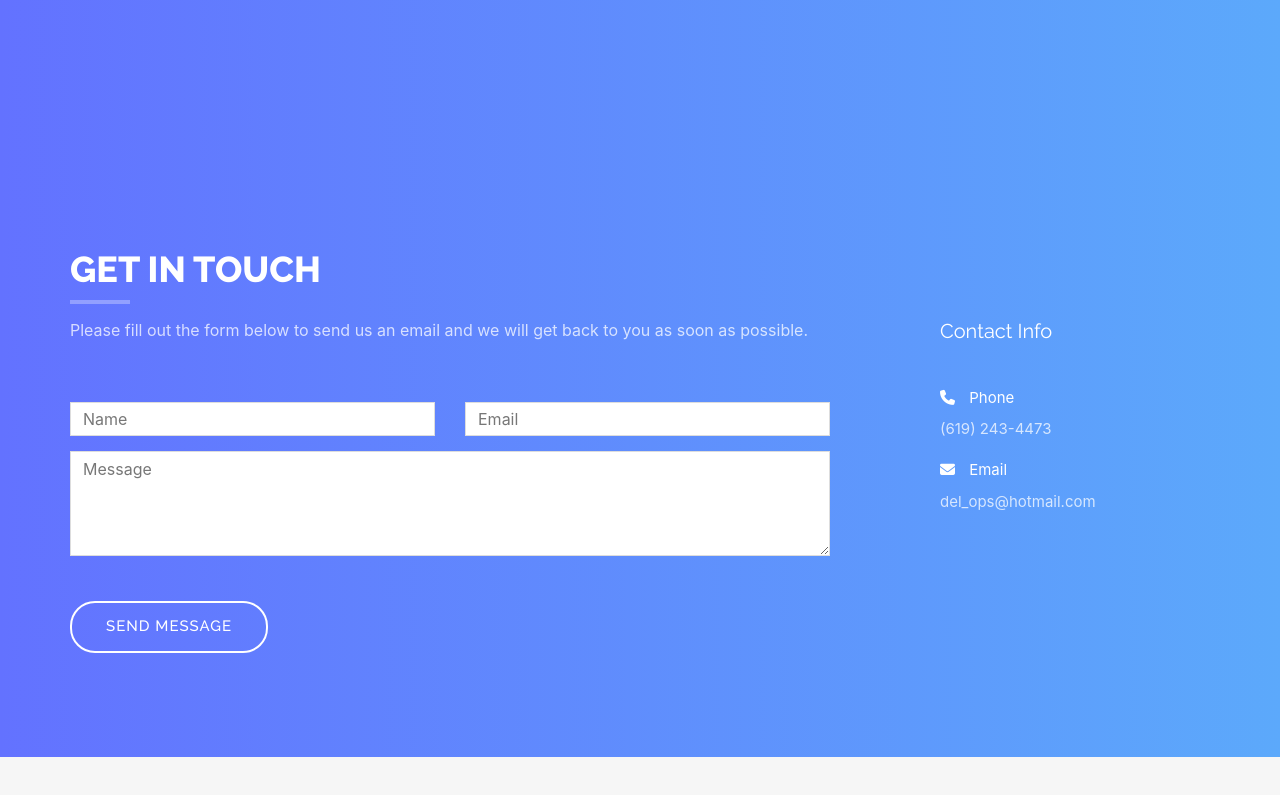
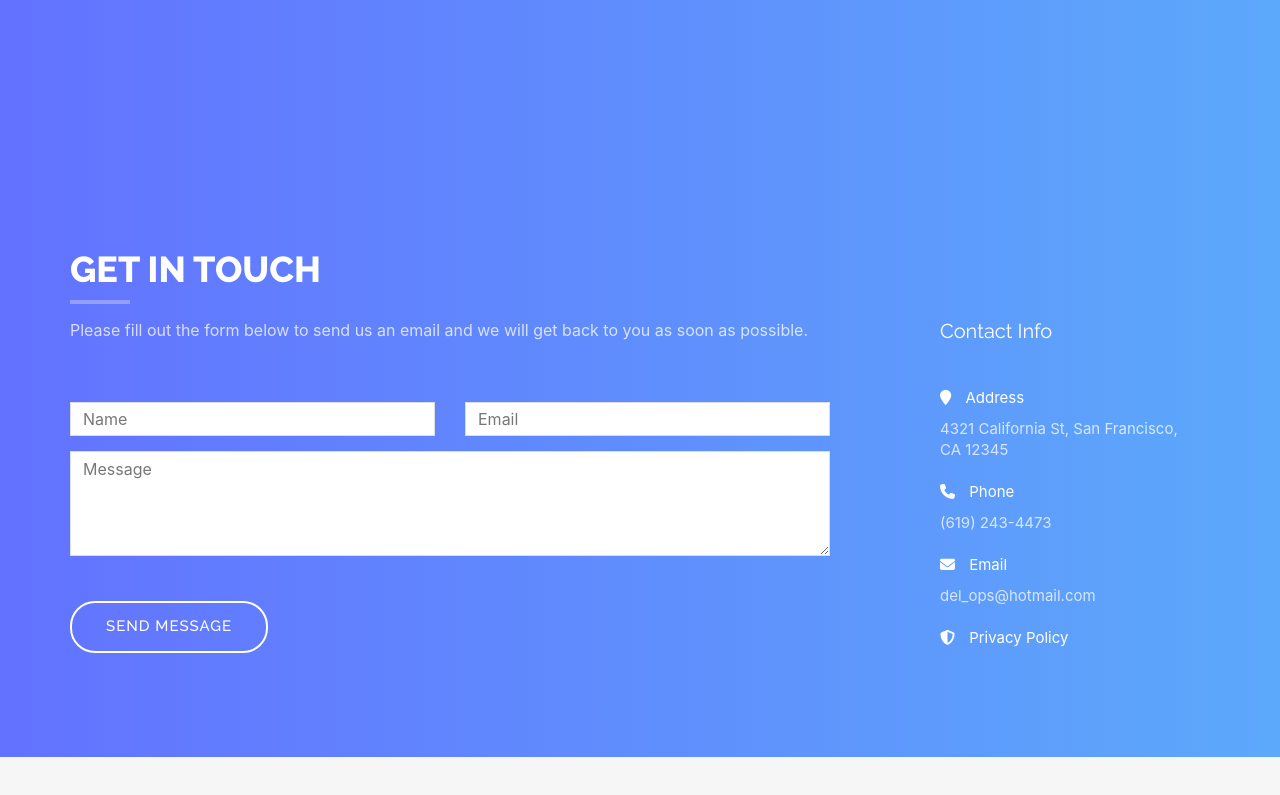
Before and after one commit to SteveEvrard/Haulcomm-Website, a React (Create React App) app: page / in a window 1280 px wide. Shown: the part 2340-3135 px from the top of the page. Built offline with nearby package versions, Linux system fonts and the light colour scheme; what smooth-scroll would draw is missing.

Commit message:
fix email service

```diff
--- a/src/components/contact.jsx
+++ b/src/components/contact.jsx
@@ -7,8 +7,10 @@ const initialState = {
   email: "",
   message: "",
 };
+
 export const Contact = (props) => {
   const [{ name, email, message }, setState] = useState(initialState);
+  const [emailBtnText, setEmailBtnText] = useState("Send Message")
 
   const handleChange = (e) => {
     const { name, value } = e.target;
@@ -20,18 +22,21 @@ export const Contact = (props) => {
   const handleSubmit = (e) => {
     e.preventDefault();
     console.log(name, email, message);
-
-    {/* replace below with your own Service ID, Template ID and Public Key from your EmailJS account */ }
+    setEmailBtnText("Sending...")
 
     emailjs
-      .sendForm("YOUR_SERVICE_ID", "YOUR_TEMPLATE_ID", e.target, "YOUR_PUBLIC_KEY")
+      .sendForm("service_awmgttj", "template_zpqudoq", e.target, "MPiRpLGuEpqCyhsrb")
       .then(
         (result) => {
           console.log(result.text);
           clearState();
+          setEmailBtnText("Send Message");
+          alert("Request sent successfully! Talk to you soon!");
         },
         (error) => {
           console.log(error.text);
+          setEmailBtnText("Send Message");
+          alert("Failed to submit request. Please try again.");
         }
       );
   };
@@ -44,7 +49,8 @@ export const Contact = (props) => {
               <div className="section-title">
                 <h2>Get In Touch</h2>
                 <p>
-                  Please fill out the form below to send us an email and we will get back to you as soon as possible.
+                  Please fill out the form below to send us an email and we will
+                  get back to you as soon as possible.
                 </p>
               </div>
               <form name="sentMessage" validate onSubmit={handleSubmit}>
@@ -55,6 +61,7 @@ export const Contact = (props) => {
                         type="text"
                         id="name"
                         name="name"
+                        value={name}
                         className="form-control"
                         placeholder="Name"
                         required
@@ -69,6 +76,7 @@ export const Contact = (props) => {
                         type="email"
                         id="email"
                         name="email"
+                        value={email}
                         className="form-control"
                         placeholder="Email"
                         required
@@ -82,6 +90,7 @@ export const Contact = (props) => {
                   <textarea
                     name="message"
                     id="message"
+                    value={message}
                     className="form-control"
                     rows="4"
                     placeholder="Message"
@@ -92,7 +101,7 @@ export const Contact = (props) => {
                 </div>
                 <div id="success"></div>
                 <button type="submit" className="btn btn-custom btn-lg">
-                  Send Message
+                  { emailBtnText }
                 </button>
               </form>
             </div>
@@ -100,12 +109,12 @@ export const Contact = (props) => {
           <div className="col-md-3 col-md-offset-1 contact-info">
             <div className="contact-item">
               <h3>Contact Info</h3>
-              {/* <p>
+              <p>
                 <span>
                   <i className="fa fa-map-marker"></i> Address
                 </span>
                 {props.data ? props.data.address : "loading"}
-              </p> */}
+              </p>
             </div>
             <div className="contact-item">
               <p>
@@ -122,6 +131,15 @@ export const Contact = (props) => {
                 </span>{" "}
                 {props.data ? props.data.email : "loading"}
               </p>
+            </div>
+            <div className="contact-item">
+              <a href="https://docs.google.com/document/d/17GUuIeSGIkEmiMqo-cdfDkjs3E9cC4tX5igci2dWtxI/edit" title="Privacy Policy" target="_blank" rel="noreferrer">
+                <p>
+                  <span>
+                    <i className="fa fa-shield-halved"></i> Privacy Policy
+                  </span>{" "}
+                </p>
+              </a>
             </div>
           </div>
           {/* <div className="col-md-12">
```
